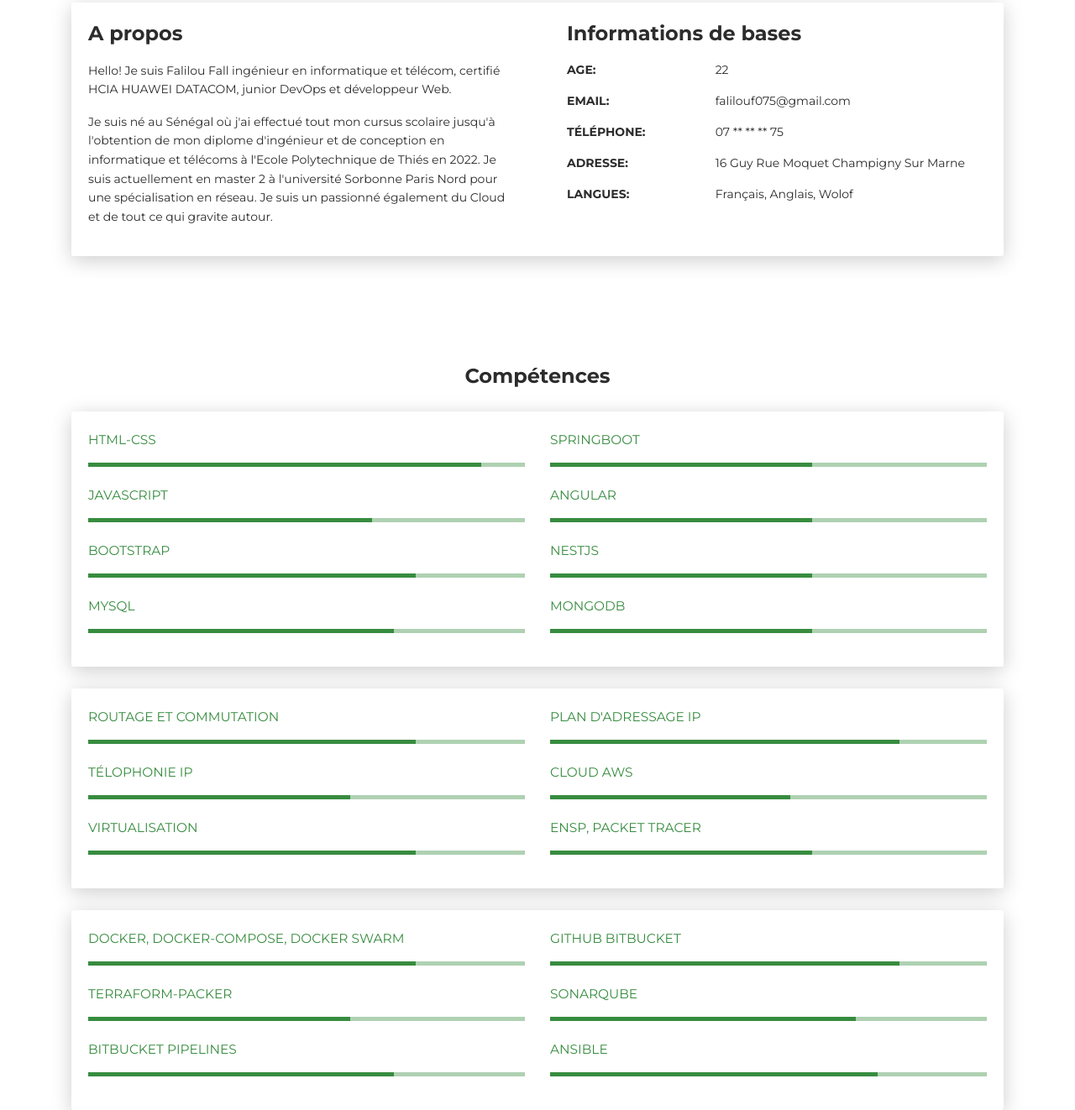
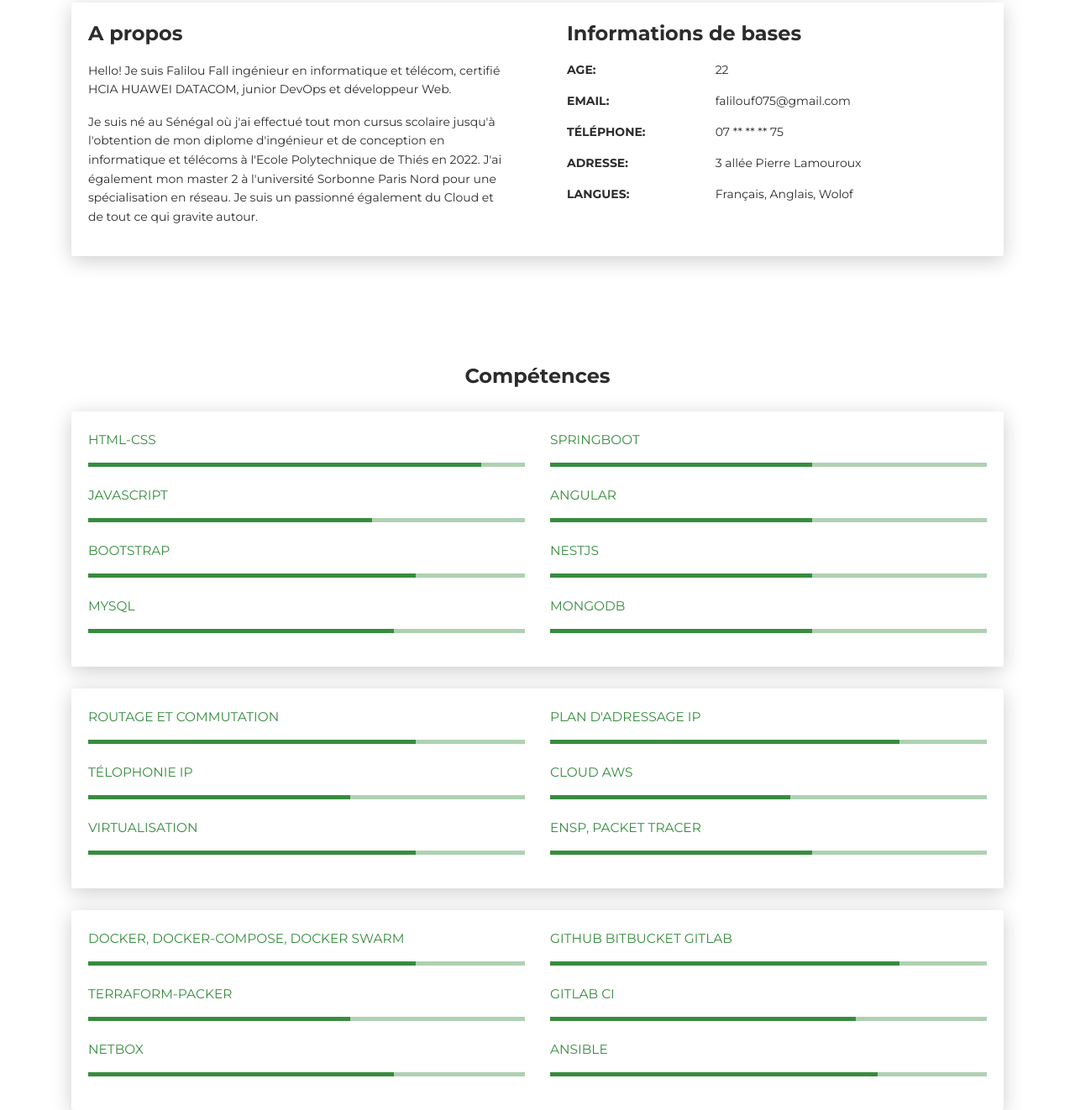
Before and after one commit to falilou076/Portfolio, a plain HTML site: page index.html in a window 1280 px wide. Shown: the part 617-1939 px from the top of the page at 84% size. Drawn offline with Linux system fonts and the light colour scheme.

Commit message:
Update index.html

```diff
--- a/index.html
+++ b/index.html
@@ -76,7 +76,7 @@
             <div class="h4 mt-0 title">A propos</div>
             <p>Hello! Je suis Falilou Fall ingénieur en informatique et télécom, certifié HCIA HUAWEI DATACOM, junior DevOps et développeur Web.</p>
             <p>Je suis né au Sénégal où j'ai effectué tout mon cursus scolaire jusqu'à l'obtention de mon diplome d'ingénieur et de conception en informatique
-               et télécoms à l'Ecole Polytechnique de Thiés en 2022. Je suis actuellement en master 2 à l'université Sorbonne Paris Nord pour une spécialisation
+               et télécoms à l'Ecole Polytechnique de Thiés en 2022. J'ai également mon master 2 à l'université Sorbonne Paris Nord pour une spécialisation
                en réseau. Je suis un passionné également du Cloud et de tout ce qui gravite autour.</p>
           </div>
         </div>
@@ -97,7 +97,7 @@
             </div>
             <div class="row mt-3">
               <div class="col-sm-4"><strong class="text-uppercase">Adresse:</strong></div>
-              <div class="col-sm-8">16 Guy Rue Moquet Champigny Sur Marne</div>
+              <div class="col-sm-8">3 allée Pierre Lamouroux</div>
             </div>
             <div class="row mt-3">
               <div class="col-sm-4"><strong class="text-uppercase">Langues:</strong></div>
@@ -245,7 +245,7 @@
             </div>
           </div>
           <div class="col-md-6">
-            <div class="progress-container progress-primary"><span class="progress-badge">Github Bitbucket</span>
+            <div class="progress-container progress-primary"><span class="progress-badge">Github Bitbucket Gitlab</span>
               <div class="progress">
                 <div class="progress-bar progress-bar-primary" data-aos="progress-full" data-aos-offset="10" data-aos-duration="2000" role="progressbar" aria-valuenow="60" aria-valuemin="0" aria-valuemax="100" style="width: 80%;"></div><span class="progress-value"></span>
               </div>
@@ -261,7 +261,7 @@
             </div>
           </div>
           <div class="col-md-6">
-            <div class="progress-container progress-primary"><span class="progress-badge">Sonarqube</span>
+            <div class="progress-container progress-primary"><span class="progress-badge">GITLAB CI</span>
               <div class="progress">
                 <div class="progress-bar progress-bar-primary" data-aos="progress-full" data-aos-offset="10" data-aos-duration="2000" role="progressbar" aria-valuenow="60" aria-valuemin="0" aria-valuemax="100" style="width: 70%;"></div><span class="progress-value"></span>
               </div>
@@ -270,7 +270,7 @@
         </div>
         <div class="row">
           <div class="col-md-6">
-            <div class="progress-container progress-primary"><span class="progress-badge">Bitbucket pipelines</span>
+            <div class="progress-container progress-primary"><span class="progress-badge">Netbox</span>
               <div class="progress">
                 <div class="progress-bar progress-bar-primary" data-aos="progress-full" data-aos-offset="10" data-aos-duration="2000" role="progressbar" aria-valuenow="60" aria-valuemin="0" aria-valuemax="100" style="width: 70%;"></div><span class="progress-value"></span>
               </div>
```
